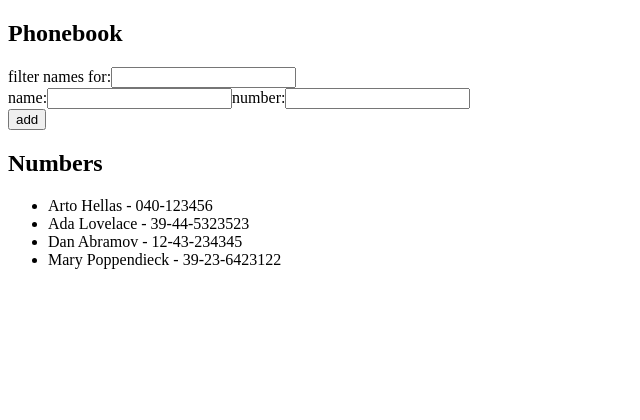
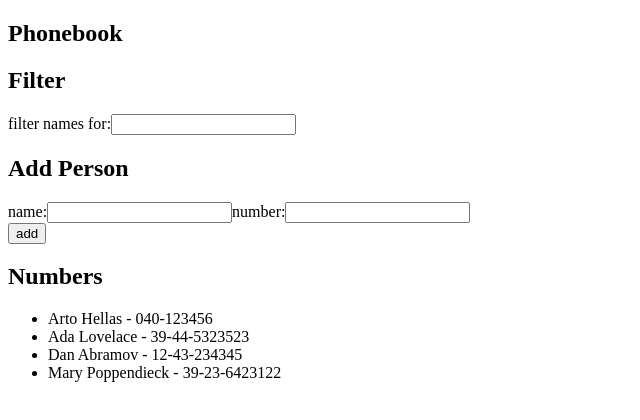
Before and after one commit to JanneWald/Full-Stack-Open, a React (Vite) app in the folder assignnments/part2/phonebook/: page / in a window 1280 px wide. Shown: the top 420 px of the page, without its empty margins (0-640 px from the left). Built offline with nearby package versions, Linux system fonts and the light colour scheme.

Commit message:
2.10 exercise

```diff
--- a/assignnments/part2/phonebook/src/App.jsx
+++ b/assignnments/part2/phonebook/src/App.jsx
@@ -1,5 +1,7 @@
 import { useState } from 'react'
-
+import Persons from './components/Persons'
+import Filter from './components/Filter'
+import PersonForm from './components/PersonForm'
 const App = () => {
   const [persons, setPersons] = useState([
     { name: 'Arto Hellas', number: '040-123456', id: 1 },
@@ -55,39 +57,11 @@ const App = () => {
   return (
     <div>
       <h2>Phonebook</h2>
-      <form>
-        <div>
-          filter names for:
-          <input
-            value={personFilter}
-            onChange={updateFilter}
-          />
-        </div>
-      </form>
-      <form>
-        <div>
-          name:
-          <input
-          value={newName}
-          onChange={updatePerson}
-          />
-          number:
-          <input
-          value={newNumber}
-          onChange={updateNumber}
-          />
-        </div>
-        <div>
-          <button type="submit" onClick={addPerson}>add</button>
-        </div>
-      </form>
+      <Filter value={personFilter} onChange={updateFilter}/>
+      <PersonForm newName={newName} updatePerson={updatePerson} newNumber={newNumber} updateNumber={updateNumber} addPerson={addPerson}/>
       <h2>Numbers</h2>
-      <ul>
-      {getPersons().map(person =>
-        <li key={person.id}>{person.name} - {person.number}</li>)}
-      </ul>
+      <Persons persons={getPersons()}/>
     </div>
-
   )
 }
 
--- /dev/null
+++ b/assignnments/part2/phonebook/src/components/Filter.jsx
@@ -0,0 +1,14 @@
+const Filter = ({value, onChange}) =>{
+    return(
+        <div>
+            <h2>Filter</h2>
+            filter names for:
+            <input
+                value={value}
+                onChange={onChange}
+            />
+            <p></p>
+        </div>
+    )
+}
+export default Filter
--- /dev/null
+++ b/assignnments/part2/phonebook/src/components/PersonForm.jsx
@@ -0,0 +1,23 @@
+const PersonForm = ({newName, updatePerson, newNumber, updateNumber, addPerson}) => {
+    return(
+        <form>
+            <div>
+                <h2>Add Person</h2>
+                name:
+                <input
+                value={newName}
+                onChange={updatePerson}
+                />
+                number:
+                <input
+                value={newNumber}
+                onChange={updateNumber}
+                />
+            </div>
+            <div>
+                <button type="submit" onClick={addPerson}>add</button>
+            </div>
+        </form>
+    )
+}
+export default PersonForm
--- /dev/null
+++ b/assignnments/part2/phonebook/src/components/Persons.jsx
@@ -0,0 +1,10 @@
+const Persons = ({persons}) => {
+    return(
+        <div>
+            <ul>
+                {persons.map((person, i) => <li key={i}>{person.name} - {person.number}</li>)}
+            </ul>
+        </div>
+    )
+}
+export default Persons
```
